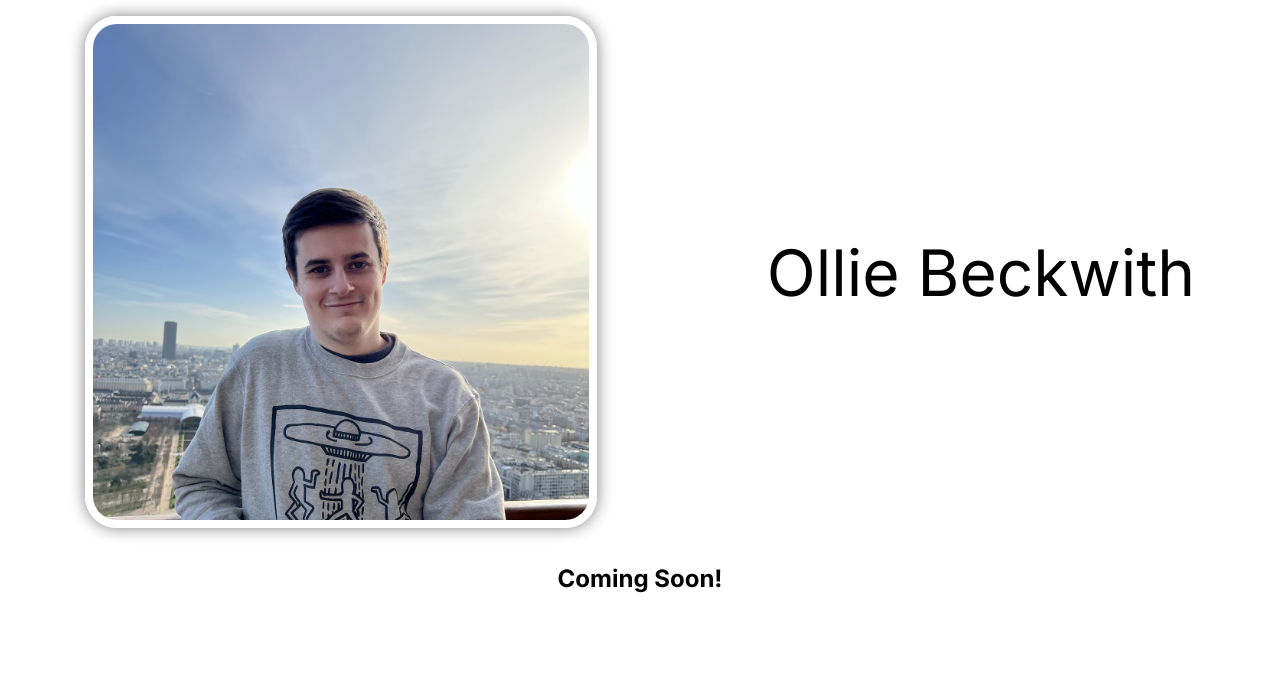
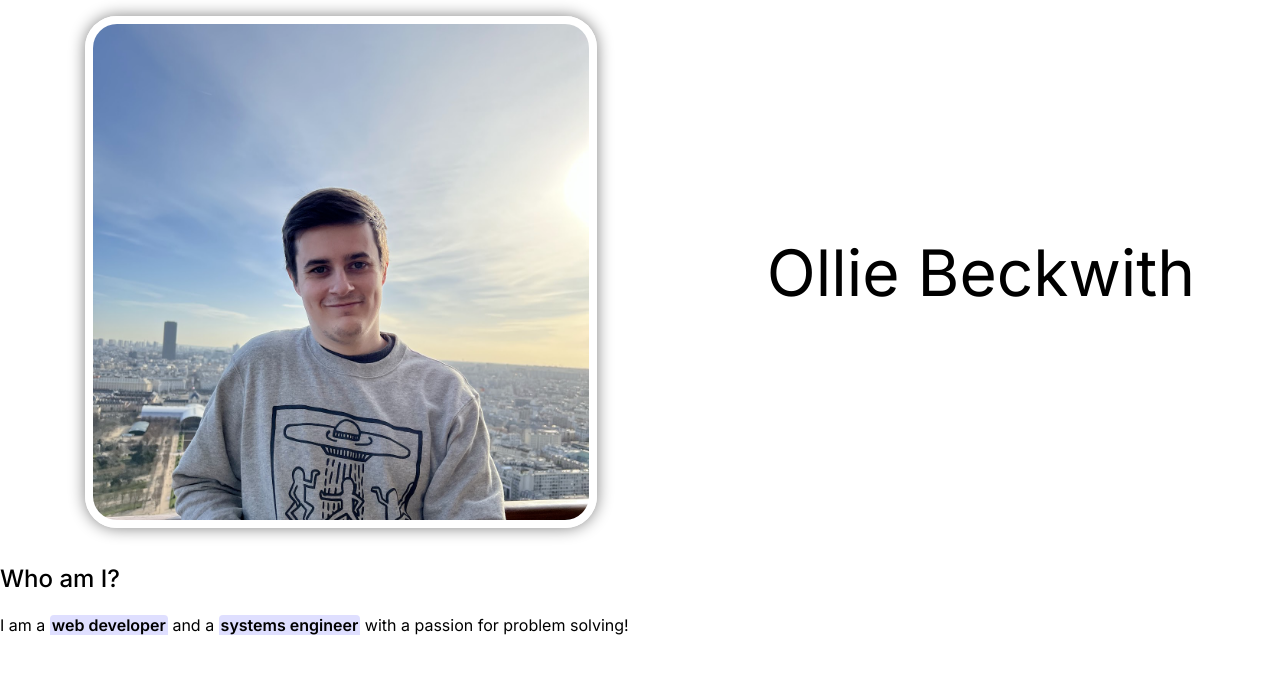
Before and after one commit to OliverBeckwith/oliverbeckwith.github.io, a React (Vite) app: page / in a window 1280 px wide. Shown: the top 674 px of the page. Built offline with nearby package versions, Linux system fonts and the light colour scheme.

Commit message:
Add basic About section

```diff
--- a/src/App.tsx
+++ b/src/App.tsx
@@ -1,12 +1,13 @@
 import { Header } from './components/Header'
 import { GlobalStyles } from './components/GlobalStyles'
+import { About } from './components/About'
 
 function App() {
 
   return (<>
     <GlobalStyles />
     <Header />
-    <h2 style={{ width: "100%", textAlign: "center" }}>Coming Soon!</h2>
+    <About />
   </>
   )
 }
--- /dev/null
+++ b/src/components/About/index.tsx
@@ -0,0 +1,18 @@
+import {
+  AboutContainer,
+  AboutHeader,
+  AboutDescription,
+  Strong,
+} from "./styles.css"
+
+
+export const About = () => {
+  return (
+    <AboutContainer>
+      <AboutHeader>Who am I?</AboutHeader>
+      <AboutDescription>
+        I am a <Strong>web developer</Strong> and a <Strong>systems engineer</Strong> with a passion for problem solving!
+      </AboutDescription>
+    </AboutContainer>
+  )
+}
--- /dev/null
+++ b/src/components/About/styles.css.ts
@@ -0,0 +1,28 @@
+import styled from "styled-components"
+
+export const AboutContainer = styled.div`
+`;
+
+export const AboutHeader = styled.h2`
+  font-weight: 500;
+`;
+
+export const AboutDescription = styled.p`
+  line-height: 24px;
+`;
+
+export const Strong = styled.strong`
+  background-color: #8888ff44;
+  white-space: nowrap;
+  padding: 0 2px;
+  border-bottom: 0px solid #8888ff88;
+  border-top-left-radius: 4px;
+  border-top-right-radius: 4px;
+  box-sizing: content-box;
+  transition: all 100ms ease-in-out;
+  font-weight: 600;
+
+  &:hover {
+    border-bottom-width: 2px;
+  }
+`;
```
